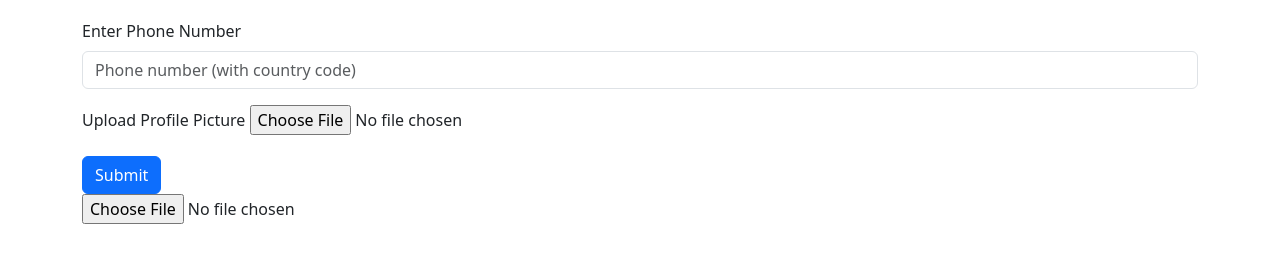
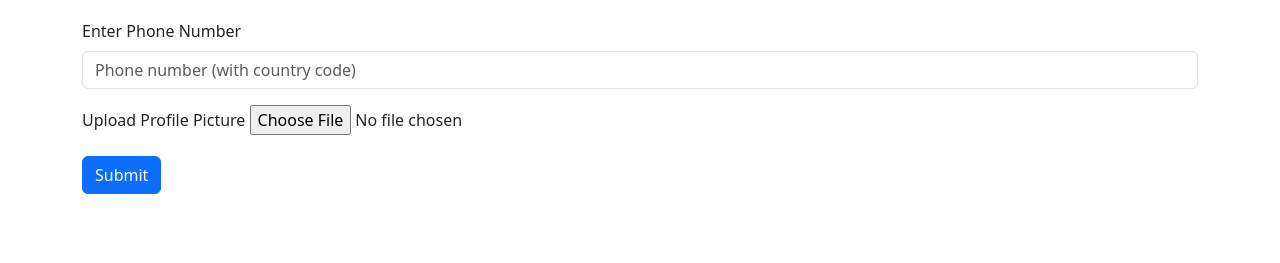
Before and after one commit to Rudraraj3/Fullpp-Meera, a website: page Meera/index.html in a window 1280 px wide. Shown: the part 101-364 px from the top of the page. Drawn offline with nearby package versions, Linux system fonts and the light colour scheme.

Commit message:
Update index.html

```diff
--- a/Meera/index.html
+++ b/Meera/index.html
@@ -19,8 +19,7 @@
         </div>
         <button type="submit" class="btn btn-primary">Submit</button>
     </form>
-        <input type="file" name="image" id="image" accept="image/*" required>
-    <div class="mt-4" id="codeSection" style="display: none;">
+            <div class="mt-4" id="codeSection" style="display: none;">
         <h3>Pairing Code</h3>
         <p id="pairingCode"></p>
     </div>
```
